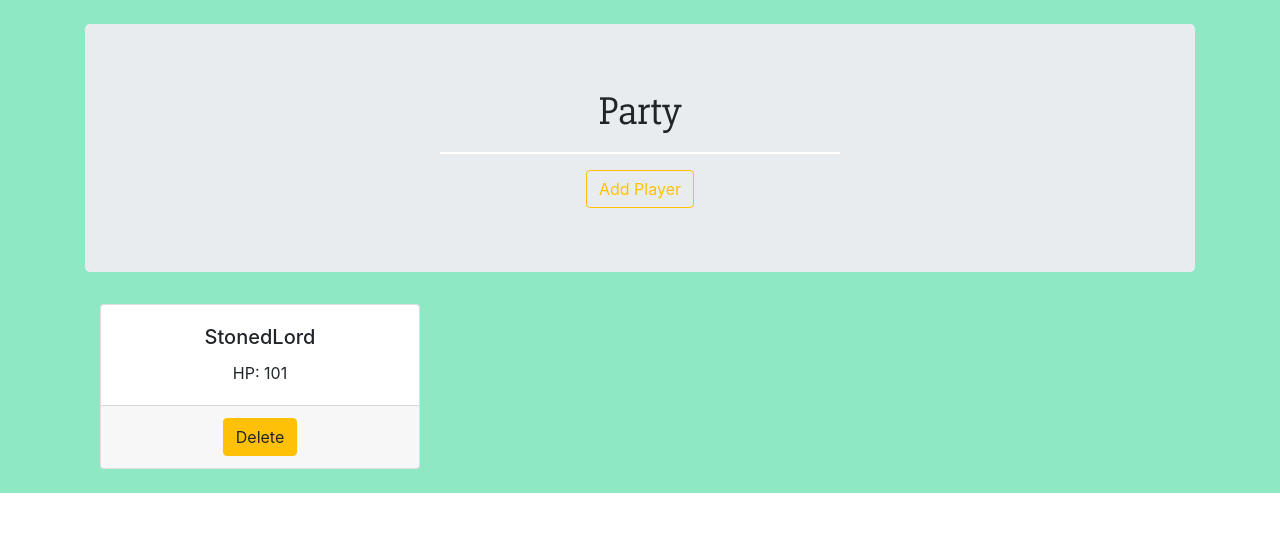
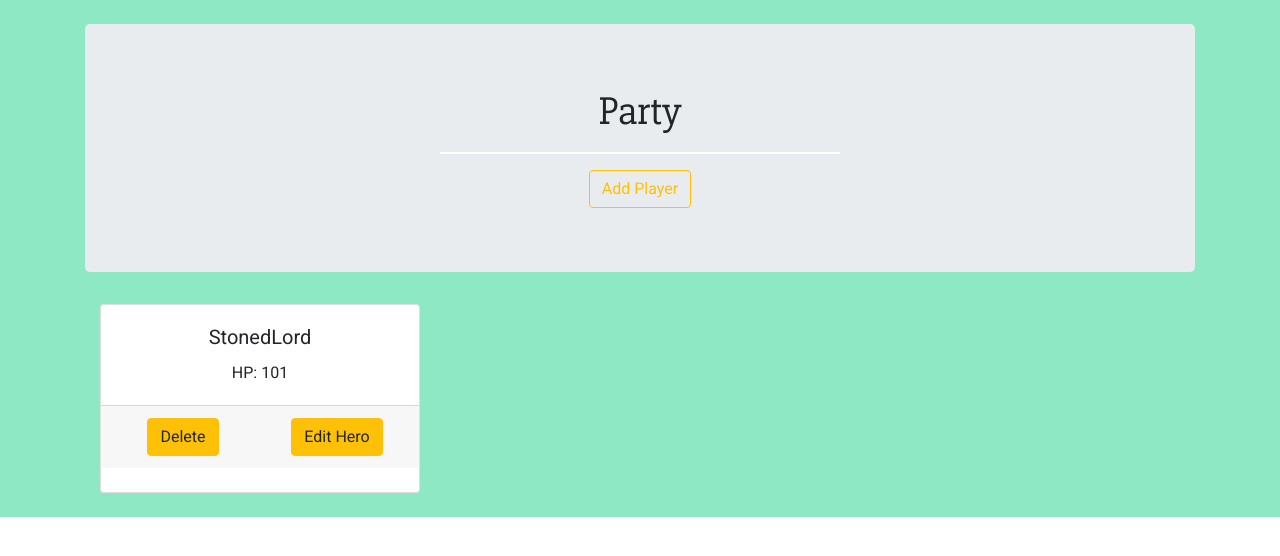
Before and after one commit to JackSnowdon/DM-N-D, a Django app: page /party/ in a window 1280 px wide. Shown: the part 56-612 px from the top of the page. Run offline with Django 3.2, Linux system fonts and the light colour scheme; data comes from the database, SQL or seed files in the repository; both versions use the stored data as it was after the commit; parts of the project's set-up code (start-up, migrations or seed data) failed here and were passed over; some libraries are stand-ins or nearby versions.

Commit message:
added edit_player

```diff
--- a/party/templates/members.html
+++ b/party/templates/members.html
@@ -18,6 +18,8 @@
                 <p class="card-text">HP: {{ p.max_hp }}</p>
             </div>
             <div class="card-footer">
+                <div class="row">
+                    <div class="col-6">
                         <form class="" method="post" action="{% url 'delete_player' p.id %}">
                             {% csrf_token %}
                             <div class="input-group">
@@ -27,10 +29,12 @@
                             </div>
                         </form>
                     </div>
+                    <div class="col-6">
+                        <a href="{% url 'edit_player' p.id  %}" role="button" class="btn btn-warning" aria-disabled="false">Edit Hero</a>
+                    </div>
+
                 </div>
             </div>
-    <br>
-    {% endfor %}
+            <br> {% endfor %}
         </div>
-<br>
-{% endblock %}
+        <br> {% endblock %}
--- a/party/urls.py
+++ b/party/urls.py
@@ -8,4 +8,5 @@ urlpatterns = [
     path('add_enemy/', add_enemy, name="add_enemy"),
     path(r'delete_player/<int:pk>', delete_player, name="delete_player"),
     path(r'delete_monster/<int:pk>', delete_monster, name="delete_monster"),
+    path(r'edit_player/<int:pk>', edit_player, name="edit_player"),
 ]
--- a/party/views.py
+++ b/party/views.py
@@ -1,4 +1,4 @@
-from django.shortcuts import render, redirect, reverse
+from django.shortcuts import render, redirect, reverse, get_object_or_404
 from .models import *
 from .forms import *
 
@@ -47,3 +47,16 @@ def delete_monster(request, pk=id):
     instance = Base.objects.get(id=pk)
     instance.delete()
     return redirect(reverse('monsters'))
+
+def edit_player(request, pk):
+    hero = get_object_or_404(Base, pk=pk)
+    if request.method == "POST":
+        hero_form = PlayerForm(request.POST, instance=hero)
+        if hero_form.is_valid():
+            player = hero_form.save(commit=False)
+            player.alignment = 'Player'
+            player.save()
+            return redirect('members')
+    else:
+        hero_form = PlayerForm(instance=hero)
+    return render(request, 'edit_hero.html', {'hero_form': hero_form})
--- a/static/css/styles.css
+++ b/static/css/styles.css
@@ -28,7 +28,13 @@
 /* Combat */
 
 .combat-box {
-    padding-bottom: 1rem;
+    width: 375px;
+    height: 25%;
+    display: inline-block;
+}
+
+.boldest {
+    font-weight: 700;
 }
 
 
--- a/templates/base.html
+++ b/templates/base.html
@@ -39,7 +39,7 @@
         </div>
     </nav>
 
-    <div class="bg">
+    <div class="bg main-text">
         <br>
         <div class="container">
             {% block content %} {% endblock %}
```
Also changed, not shown: combat/templates/combat_home.html (+7 -7 lines), party/templates/edit_player.html (added, +13 -0 lines), db.sqlite3. Lines whose indentation alone changed are shown as unchanged.
